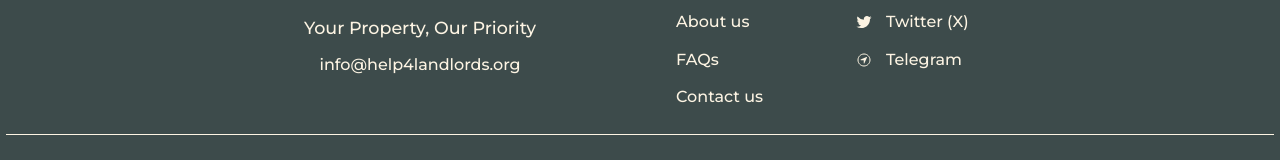
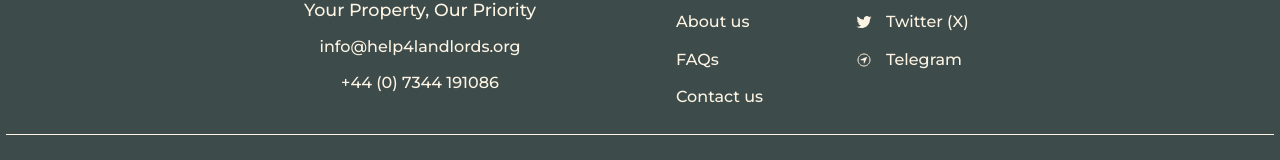
Before and after one commit to Tiger-Catori/Landlord-Website, a React (Vite) app in the folder Landing-Page/: page / in a window 1280 px wide. Shown: the part 5810-5970 px from the top of the page. Built offline with nearby package versions, Linux system fonts and the light colour scheme.

Commit message:
Added phone num dummy and final feature video

```diff
--- a/Landing-Page/src/components/Footer.jsx
+++ b/Landing-Page/src/components/Footer.jsx
@@ -33,6 +33,9 @@ const FooterLogo = () => {
       <ul className="footer__email">
         <li>
           <a href="mailto:info@help4landlords.org">info@help4landlords.org</a>
+        </li>
+        <li>
+          <a href="tel:+44 (0) 7344 191086">+44 (0) 7344 191086</a>
         </li>
       </ul>
     </div>
--- a/Landing-Page/src/components/Video.jsx
+++ b/Landing-Page/src/components/Video.jsx
@@ -20,7 +20,7 @@ const Video = () => {
   return (
     <iframe
       className="iframe"
-      src="https://www.youtube.com/embed/xeXV1KoX034?autoplay=0&rel=0&modestbranding=1&loop=1&playlist=xeXV1KoX034"
+      src="/videos/feature-video.mp4"
       title="Feature Video"
       frameBorder="0"
       allow="accelerometer; autoplay; clipboard-write; encrypted-media; gyroscope; picture-in-picture; fullscreen"
@@ -30,6 +30,21 @@ const Video = () => {
     ></iframe>
   );
 };
+
+// const Video = () => {
+//   return (
+//     <iframe
+//       className="iframe"
+//       src="https://www.youtube.com/embed/xeXV1KoX034?autoplay=0&rel=0&modestbranding=1&loop=1&playlist=xeXV1KoX034"
+//       title="Feature Video"
+//       frameBorder="0"
+//       allow="accelerometer; autoplay; clipboard-write; encrypted-media; gyroscope; picture-in-picture; fullscreen"
+//       data-aos="flip-up"
+//       data-aos-duration="1500"
+//       data-aos-delay="500"
+//     ></iframe>
+//   );
+// };
 
 // const Video = () => {
 //   return (
```
Also changed, not shown: 2 other files (tests, documents, lock files or other folders).
